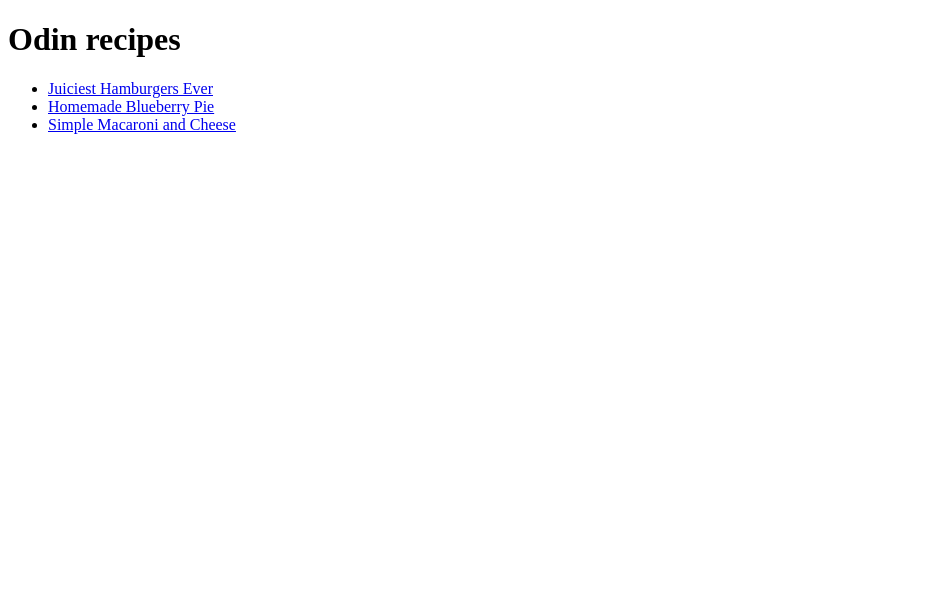
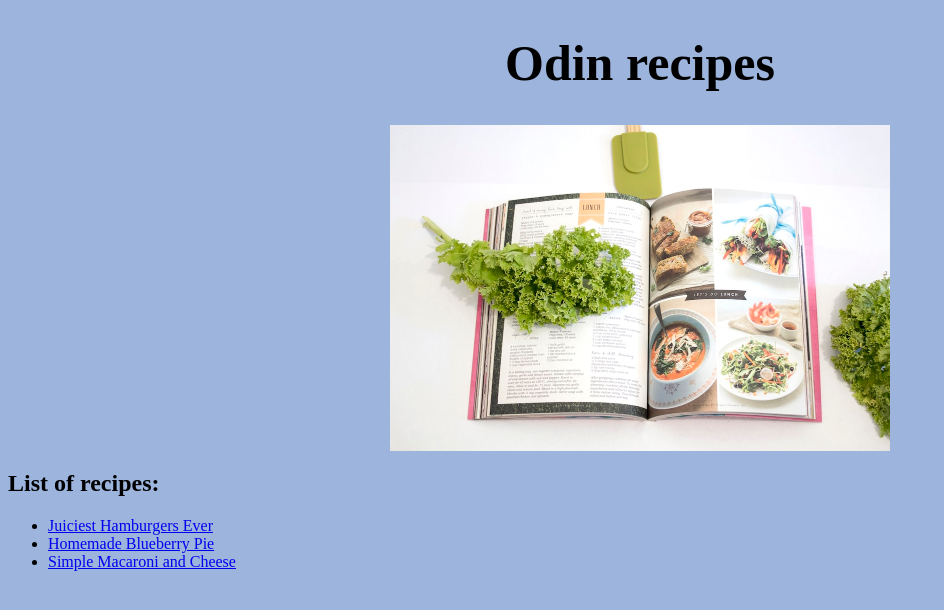
Before and after one commit to Maxnikit/odin-recipes, a plain HTML site: page index.html in a window 1280 px wide. Shown: the whole page, without its empty margins (0-944 px from the left). Drawn offline with Linux system fonts and the light colour scheme.

Commit message:
Add style, add link to homepage

```diff
--- a/index.html
+++ b/index.html
@@ -1,16 +1,35 @@
 <!DOCTYPE html>
 <html lang="en">
-<head>
-    <meta charset="UTF-8">
-    <meta name="viewport" content="width=device-width, initial-scale=1.0">
+  <head>
+    <meta charset="UTF-8" />
+    <meta name="viewport" content="width=device-width, initial-scale=1.0" />
     <title>Odin recipes</title>
-</head>
-<body>
-    <h1>Odin recipes</h1>
+    <link rel="stylesheet" href="styles/style.css" />
+  </head>
+  <body>
+    <h1 class="center title">Odin recipes</h1>
+    <img
+      class="main_image center"
+      src="images/cooking_book.jpeg"
+      alt="cooking book"
+    />
+    <h2>List of recipes:</h2>
     <ul>
-   <li> <a href="./recipes/hamburger.html">Juiciest Hamburgers Ever</a></li>
-    <li><a href="./recipes/blueberry_pie.html">Homemade Blueberry Pie</a></li>
-    <li><a href="./recipes/mac_n_cheese.html">Simple Macaroni and Cheese</a></li>
+      <li>
+        <a class="recipe_link" href="./recipes/hamburger.html"
+          >Juiciest Hamburgers Ever</a
+        >
+      </li>
+      <li>
+        <a class="recipe_link" href="./recipes/blueberry_pie.html"
+          >Homemade Blueberry Pie</a
+        >
+      </li>
+      <li>
+        <a class="recipe_link" href="./recipes/mac_n_cheese.html"
+          >Simple Macaroni and Cheese</a
+        >
+      </li>
     </ul>
-</body>
+  </body>
 </html>
--- /dev/null
+++ b/styles/style.css
@@ -0,0 +1,22 @@
+html {
+  background-color: rgb(157, 180, 221);
+  font-family: "Times New Roman", sans-serif;
+}
+.center {
+  display: block;
+  margin-left: auto;
+  margin-right: auto;
+  text-align: center;
+}
+.main_image,
+.recipe_image {
+  width: 500px;
+}
+
+.recipe_link {
+  text-align: center;
+}
+.recipe,
+.title {
+  font-size: 50px;
+}
```
Also changed, not shown: recipes/blueberry_pie.html (+14 -7 lines), recipes/hamburger.html (+4 -2 lines), recipes/mac_n_cheese.html (+4 -2 lines), images/cooking_book.jpeg (added).
